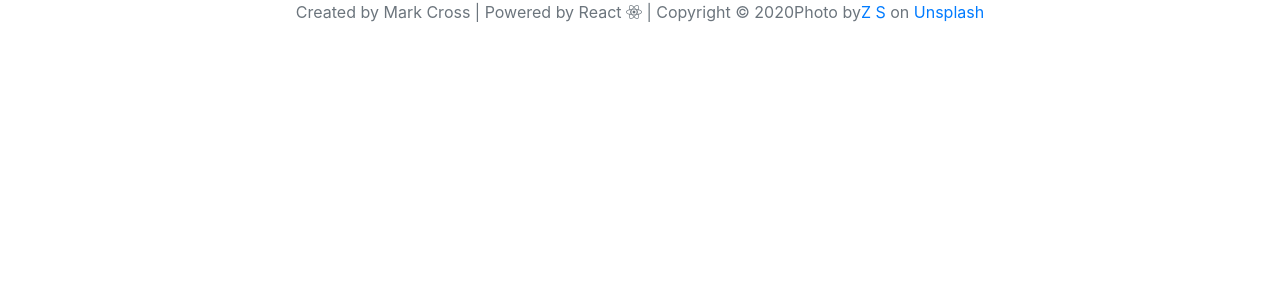
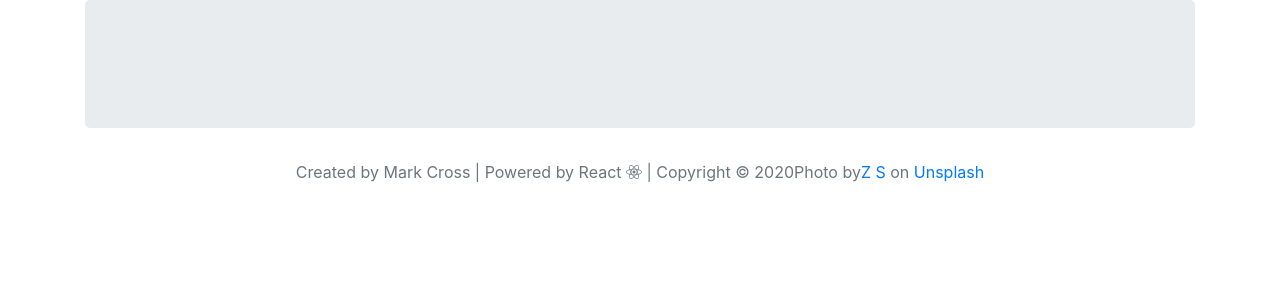
Before and after one commit to markdcross/react-portfolio, a React (Create React App) app: page / in a window 1280 px wide. Shown: the top 300 px of the page. Built offline with nearby package versions, Linux system fonts and the light colour scheme.

Commit message:
Added basic home page

```diff
--- a/src/App.js
+++ b/src/App.js
@@ -3,7 +3,7 @@ import Container from 'react-bootstrap/Container';
 import React, { useState, useEffect } from 'react';
 import { BrowserRouter as Router, Switch, Route } from 'react-router-dom';
 // import NavBar from './components/layout/NavBar';
-// import Home from './components/pages/Home';
+import Home from './components/pages/Home';
 import Portfolio from './components/pages/Portfolio';
 import Footer from './components/layout/Footer';
 
@@ -12,12 +12,10 @@ function App() {
     <Router>
       <Container>
         {/* <NavBar /> */}
-        {/* <Switch> */}
-        {/* <Route exact path='/'> */}
-        {/* <Home /> */}
-        {/* </Route> */}
-        <Route exact path='/portfolio' component={Portfolio} />
-        {/* </Switch> */}
+        <Switch>
+          <Route exact path='/' component={Home} />
+          <Route exact path='/portfolio' component={Portfolio} />
+        </Switch>
         <Footer />
       </Container>
     </Router>
--- /dev/null
+++ b/src/components/pages/Home.js
@@ -0,0 +1,19 @@
+import React, { Fragment } from 'react';
+// import Intro from '../user/Intro';
+// import Bio from '../user/Bio';
+// import Stack from '../user/Stack';
+import Jumbotron from 'react-bootstrap/Jumbotron';
+
+const Home = () => {
+  return (
+    <Fragment>
+      <Jumbotron className='heroDiv'>
+        {/* <Intro /> */}
+        {/* <Bio /> */}
+        {/* <Stack /> */}
+      </Jumbotron>
+    </Fragment>
+  );
+};
+
+export default Home;
```
Also changed, not shown: 1 other file (tests, documents, lock files or other folders).
